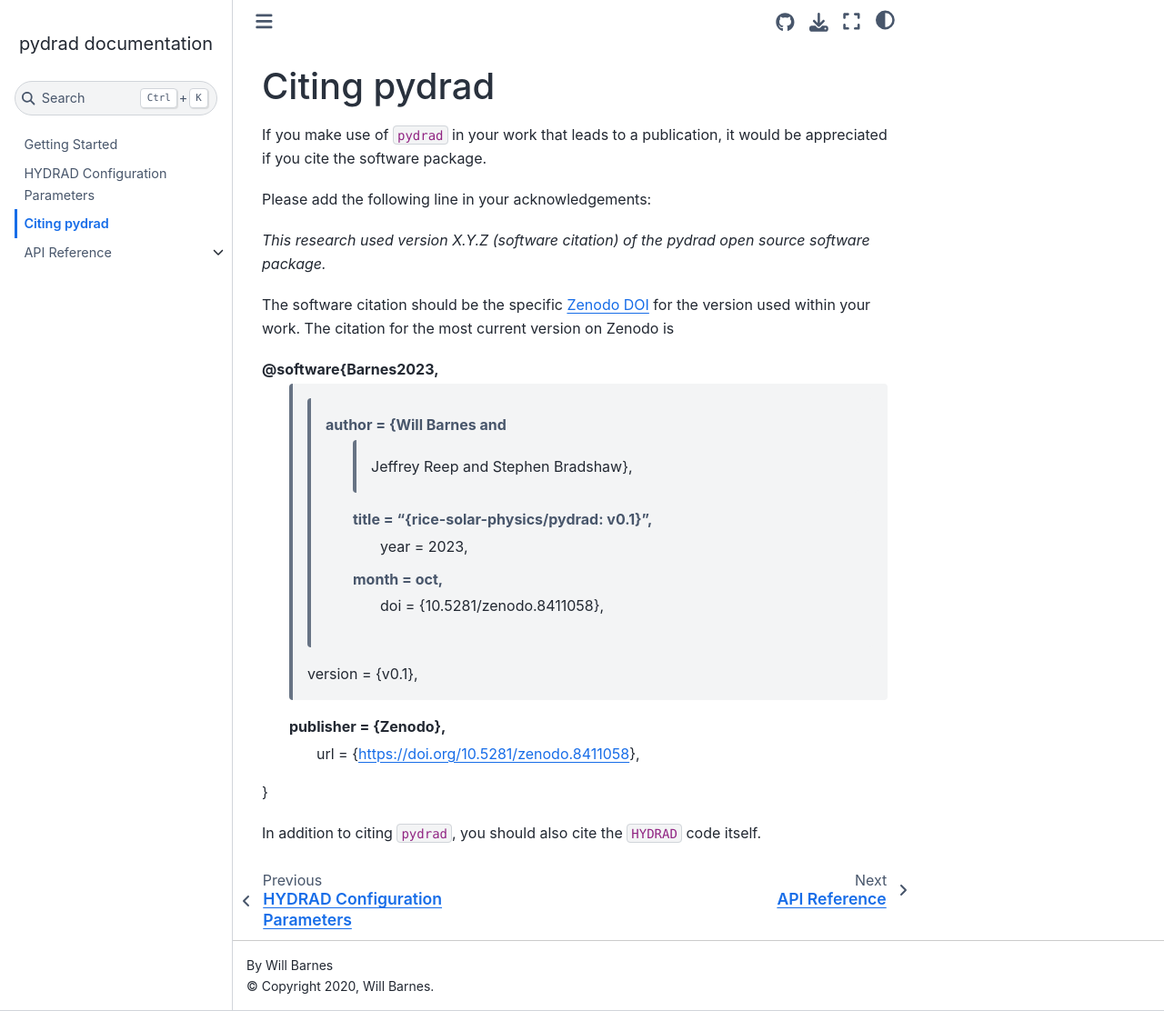
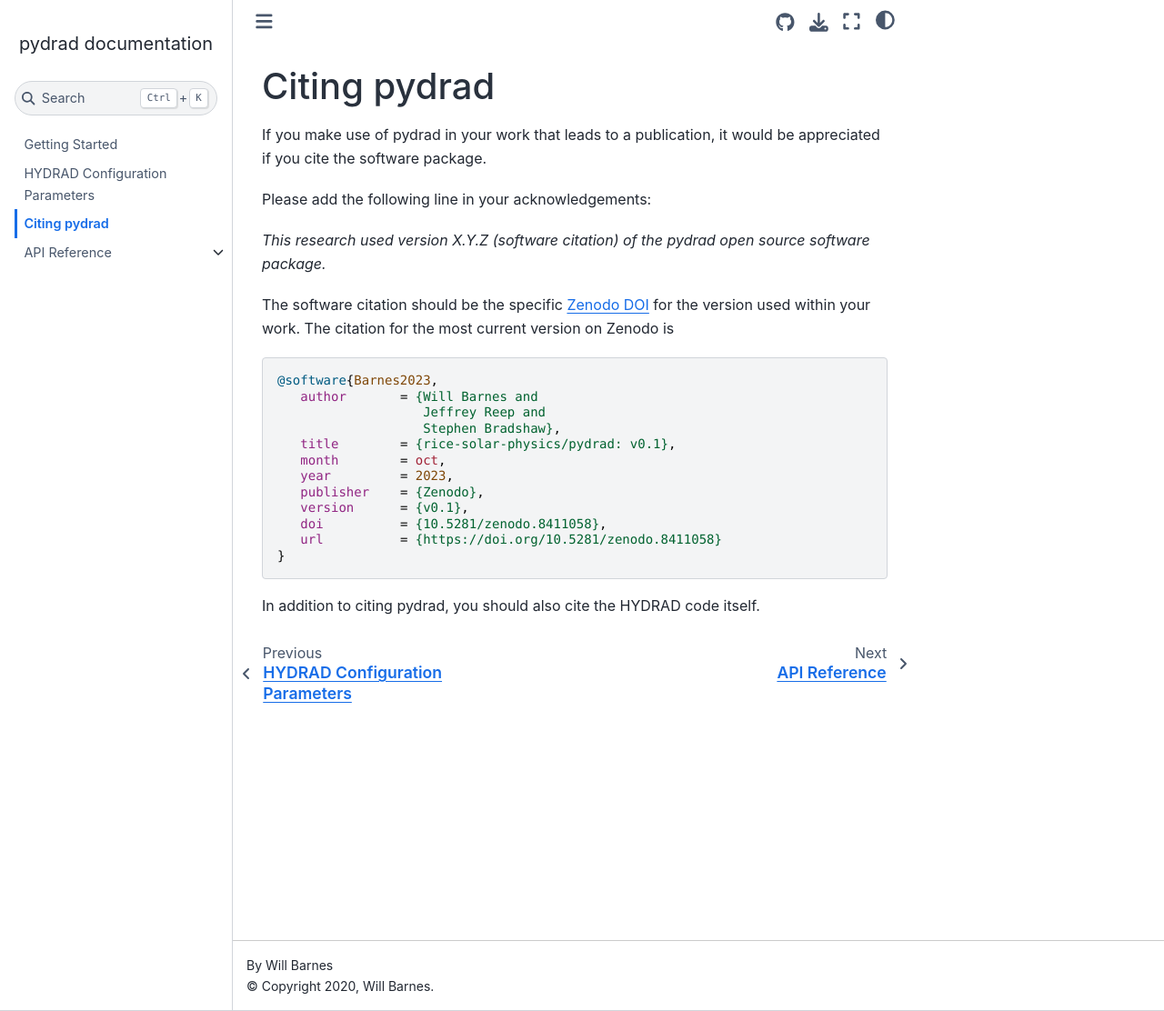
Before and after one commit to rice-solar-physics/pydrad, a Sphinx documentation site: the page built from docs/citation.rst, in a window 1280 px wide and 1112 px high. Shown: the whole window at 91% size. Built offline with Sphinx 7.4.7 and the Sphinx Book theme 1.1.4, drawn with Linux system fonts in a browser that asks for light colours; pages that are not in the unit, such as notebooks, are missing from menus.

Commit message:
fix formatting of bibtex

```diff
--- a/docs/citation.rst
+++ b/docs/citation.rst
@@ -1,7 +1,7 @@
 Citing pydrad
 ===============
 
-If you make use of ``pydrad`` in your work that leads to a publication, it would be
+If you make use of pydrad in your work that leads to a publication, it would be
 appreciated if you cite the software package.
 
 Please add the following line in your acknowledgements:
@@ -13,19 +13,19 @@ The citation for the most current version on Zenodo is
 
 .. code:: bibtex
 
-@software{Barnes2023,
-       author = {Will Barnes and
-                Jeffrey Reep and
-                Stephen Bradshaw},
-        title = "{rice-solar-physics/pydrad: v0.1}",
-         year = 2023,
-        month = oct,
-          doi = {10.5281/zenodo.8411058},
-      version = {v0.1},
-    publisher = {Zenodo},
-          url = {https://doi.org/10.5281/zenodo.8411058},
-}
+   @software{Barnes2023,
+      author       = {Will Barnes and
+                      Jeffrey Reep and
+                      Stephen Bradshaw},
+      title        = {rice-solar-physics/pydrad: v0.1},
+      month        = oct,
+      year         = 2023,
+      publisher    = {Zenodo},
+      version      = {v0.1},
+      doi          = {10.5281/zenodo.8411058},
+      url          = {https://doi.org/10.5281/zenodo.8411058}
+   }
 
-In addition to citing ``pydrad``, you should also cite the ``HYDRAD`` code itself.
+In addition to citing pydrad, you should also cite the HYDRAD code itself.
 
 .. _Zenodo DOI: https://doi.org/10.5281/zenodo.8411057
```
